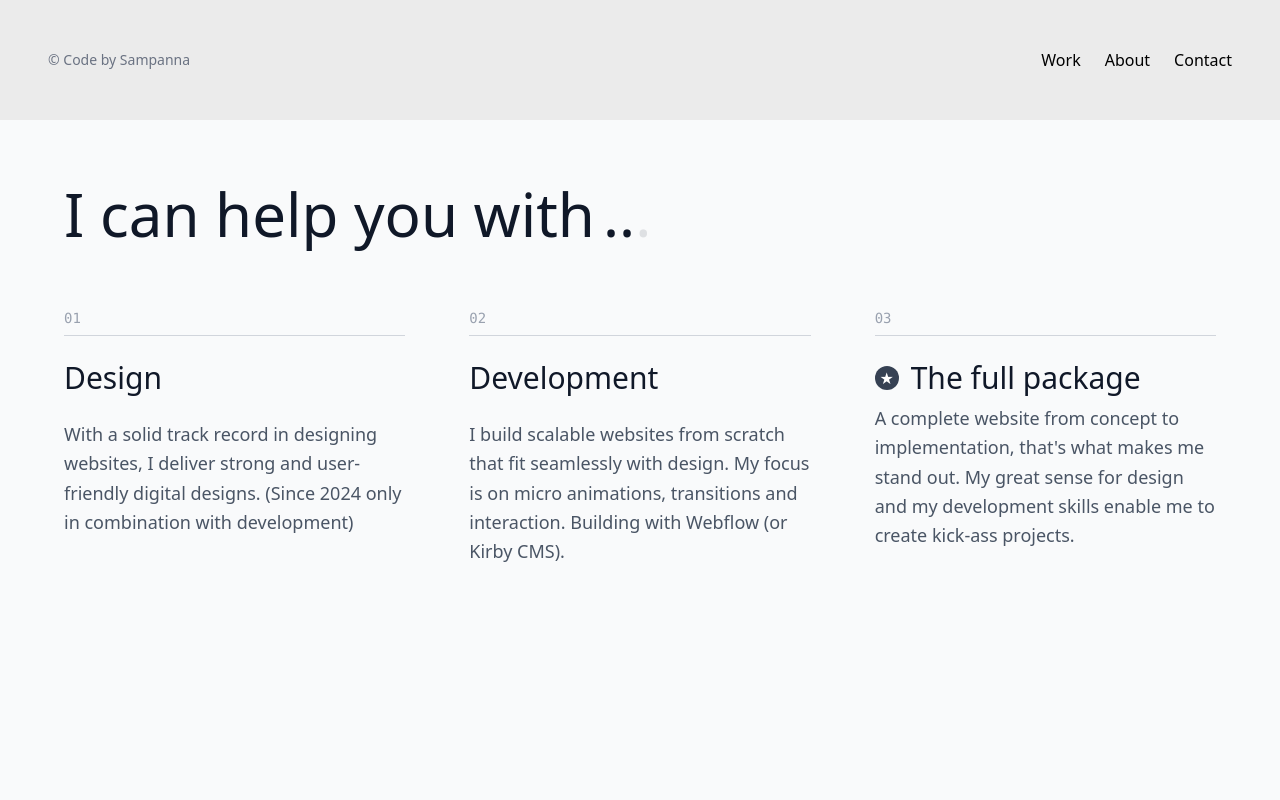
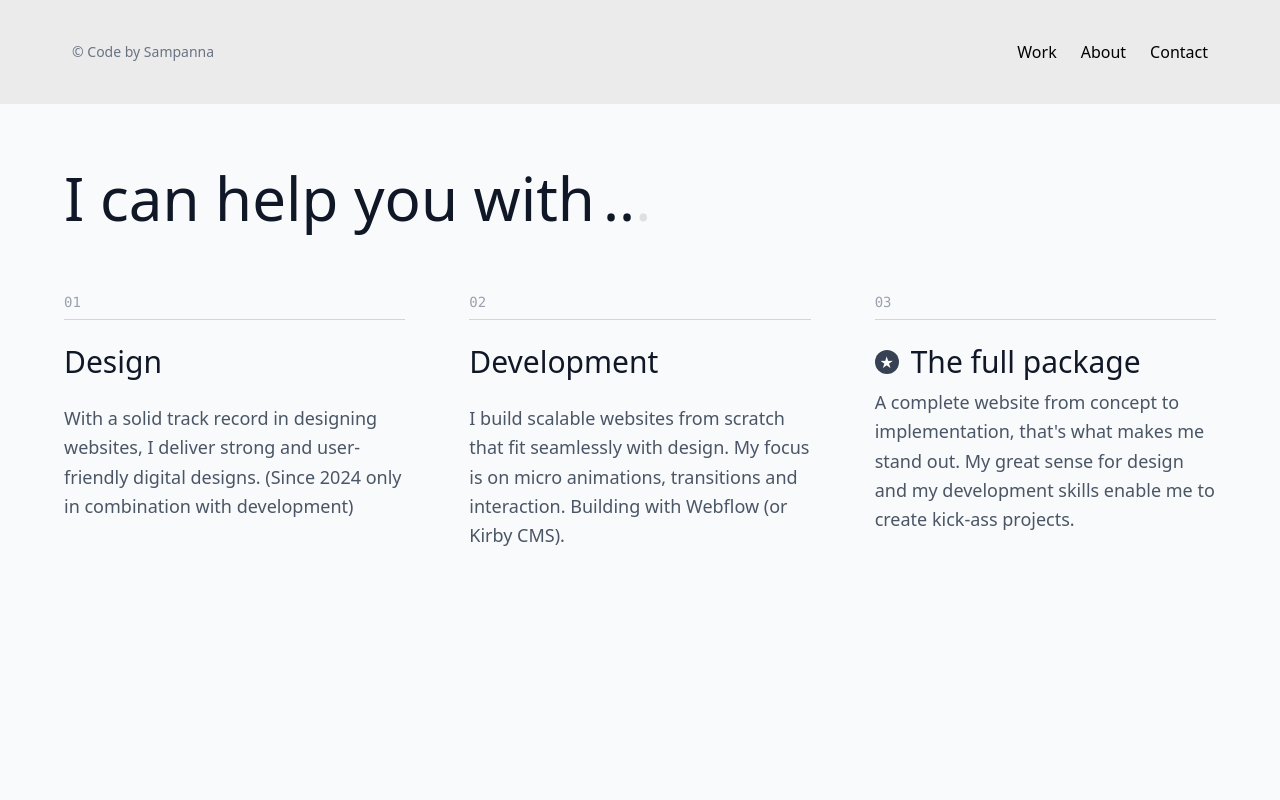
Before and after one commit to sampanna17/portfolio, a React (Vite) app: page /about in a window 1280 px wide. Shown: the top 800 px of the page. Built offline with nearby package versions, Linux system fonts and the light colour scheme.

Commit message:
home page update

```diff
--- a/src/components/resuable/header.jsx
+++ b/src/components/resuable/header.jsx
@@ -11,7 +11,7 @@ const Header = () => {
   ];
 
   return (
-    <header className="flex justify-between items-center p-6 md:p-8 lg:p-12 bg-[#ebebeb]">
+    <header className="flex justify-between items-center p-6 md:p-8 lg:p-10 lg:px-18 bg-[#ebebeb]">
       <Motion.div
         className="text-xs md:text-sm text-gray-500"
         initial={{ opacity: 0 }}
@@ -21,7 +21,7 @@ const Header = () => {
         © Code by Sampanna
       </Motion.div>
 
-      <nav className="flex space-x-4 md:space-x-6 text-sm md:text-base">
+      <nav className="flex space-x-4 md:space-x-6 text-xs lg:text-base md:text-base">
         {navItems.map((item) => (
           <Motion.a
             key={item.name}
```
